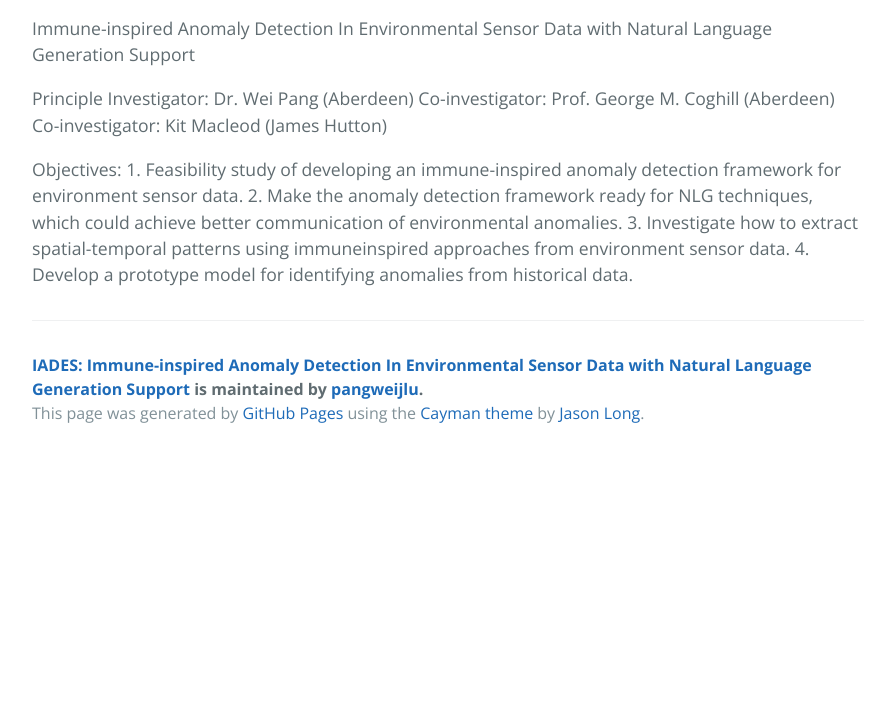
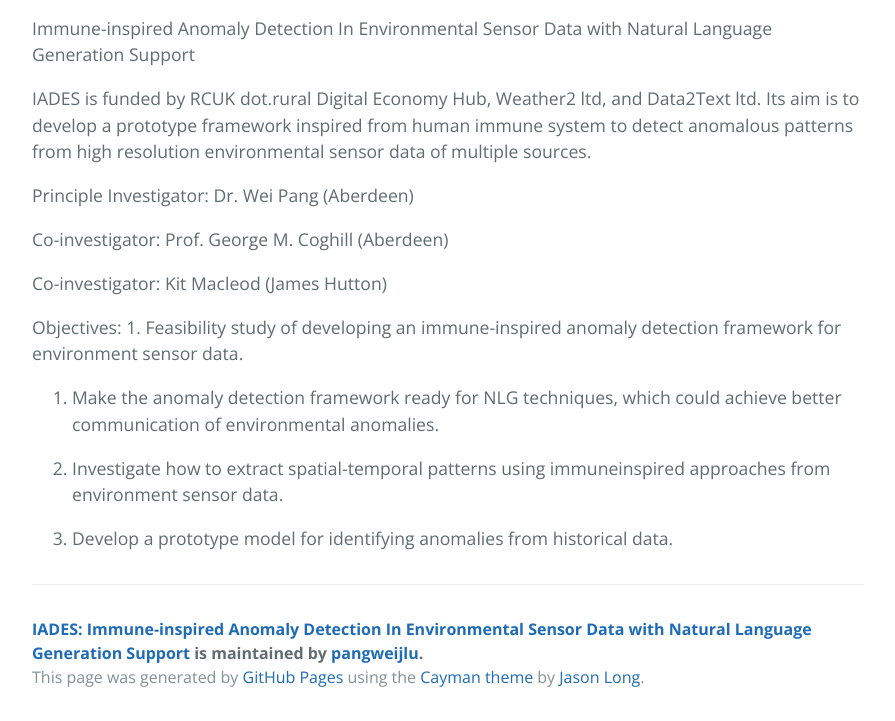
Before and after one commit to pangweijlu/IADES, a plain HTML site: page index.html in a window 1280 px wide. Shown: the part 704-1425 px from the top of the page, without its empty margins (192-1087 px from the left). Before the commit the page ends 1161 px from the top, so only its background shows below. Drawn offline with nearby package versions, Linux system fonts and the light colour scheme.

Commit message:
Create gh-pages branch via GitHub

```diff
--- a/index.html
+++ b/index.html
@@ -24,20 +24,27 @@
 
 <p>Immune-inspired Anomaly Detection In Environmental Sensor Data with Natural Language Generation Support</p>
 
-<p>Principle Investigator: Dr. Wei Pang  (Aberdeen)
-Co-investigator: Prof. George M. Coghill (Aberdeen)
-Co-investigator: Kit Macleod (James Hutton)</p>
+<p>IADES is funded by RCUK dot.rural Digital Economy Hub, Weather2 ltd, and Data2Text ltd. Its aim is to develop a prototype framework inspired from human immune system to detect anomalous patterns from high resolution environmental sensor data of multiple sources. </p>
+
+<p>Principle Investigator: Dr. Wei Pang  (Aberdeen)</p>
+
+<p>Co-investigator: Prof. George M. Coghill (Aberdeen)</p>
+
+<p>Co-investigator: Kit Macleod (James Hutton)</p>
 
 <p>Objectives:
 1. Feasibility study of developing an immune-inspired anomaly
-detection framework for environment sensor data.
-2. Make the anomaly detection framework ready for NLG techniques,
+detection framework for environment sensor data.</p>
+
+<ol>
+<li><p>Make the anomaly detection framework ready for NLG techniques,
 which could achieve better communication of environmental
-anomalies.
-3. Investigate how to extract spatial-temporal patterns using immuneinspired
-approaches from environment sensor data.
-4. Develop a prototype model for identifying anomalies from historical
-data.</p>
+anomalies.</p></li>
+<li><p>Investigate how to extract spatial-temporal patterns using immuneinspired
+approaches from environment sensor data.</p></li>
+<li><p>Develop a prototype model for identifying anomalies from historical
+data.</p></li>
+</ol>
 
       <footer class="site-footer">
         <span class="site-footer-owner"><a href="https://github.com/pangweijlu/IADES">IADES: Immune-inspired Anomaly Detection In Environmental Sensor Data with Natural Language Generation Support</a> is maintained by <a href="https://github.com/pangweijlu">pangweijlu</a>.</span>
--- a/params.json
+++ b/params.json
@@ -1 +1 @@
-{"name":"IADES: Immune-inspired Anomaly Detection In Environmental Sensor Data with Natural Language Generation Support","tagline":"Immune-inspired Anomaly Detection In Environmental Sensor Data with Natural Language Generation Support","body":"# IADES\r\nImmune-inspired Anomaly Detection In Environmental Sensor Data with Natural Language Generation Support\r\n\r\nPrinciple Investigator: Dr. Wei Pang  (Aberdeen)\r\nCo-investigator: Prof. George M. Coghill (Aberdeen)\r\nCo-investigator: Kit Macleod (James Hutton)\r\n\r\nObjectives: \r\n1. Feasibility study of developing an immune-inspired anomaly\r\ndetection framework for environment sensor data.\r\n2. Make the anomaly detection framework ready for NLG techniques,\r\nwhich could achieve better communication of environmental\r\nanomalies.\r\n3. Investigate how to extract spatial-temporal patterns using immuneinspired\r\napproaches from environment sensor data.\r\n4. Develop a prototype model for identifying anomalies from historical\r\ndata.","google":"","note":"Don't delete this file! It's used internally to help with page regeneration."}
+{"name":"IADES: Immune-inspired Anomaly Detection In Environmental Sensor Data with Natural Language Generation Support","tagline":"Immune-inspired Anomaly Detection In Environmental Sensor Data with Natural Language Generation Support","body":"# IADES\r\nImmune-inspired Anomaly Detection In Environmental Sensor Data with Natural Language Generation Support\r\n\r\nIADES is funded by RCUK dot.rural Digital Economy Hub, Weather2 ltd, and Data2Text ltd. Its aim is to develop a prototype framework inspired from human immune system to detect anomalous patterns from high resolution environmental sensor data of multiple sources. \r\n\r\nPrinciple Investigator: Dr. Wei Pang  (Aberdeen)\r\n\r\nCo-investigator: Prof. George M. Coghill (Aberdeen)\r\n\r\nCo-investigator: Kit Macleod (James Hutton)\r\n\r\nObjectives: \r\n1. Feasibility study of developing an immune-inspired anomaly\r\ndetection framework for environment sensor data.\r\n\r\n2. Make the anomaly detection framework ready for NLG techniques,\r\nwhich could achieve better communication of environmental\r\nanomalies.\r\n\r\n3. Investigate how to extract spatial-temporal patterns using immuneinspired\r\napproaches from environment sensor data.\r\n\r\n4. Develop a prototype model for identifying anomalies from historical\r\ndata.","google":"","note":"Don't delete this file! It's used internally to help with page regeneration."}
```
